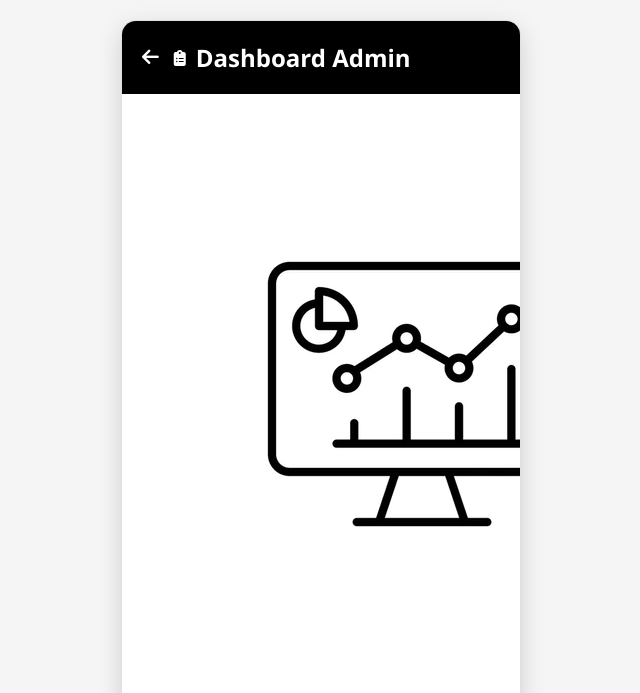
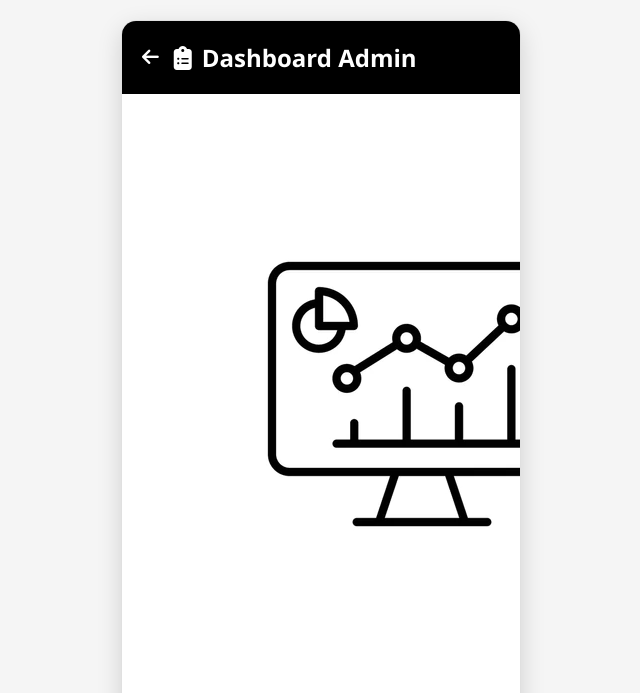
Before and after one commit to Guilherme-Engelmann/Mockup-MobileFirst, a PHP site: page /html/dashboard3.php in a window 1280 px wide. Shown: the top 693 px of the page, without its empty margins (319-959 px from the left). Run offline with PHP 8.4, Linux system fonts and the light colour scheme.

Commit message:
update - style

```diff
--- a/css/dashboard3.css
+++ b/css/dashboard3.css
@@ -50,3 +50,8 @@ body {
     align-items: center;
     gap: 10px;
 }
+
+.header-icon {
+    font-size: 1.5em;
+    color: #ffffff;
+}
```
